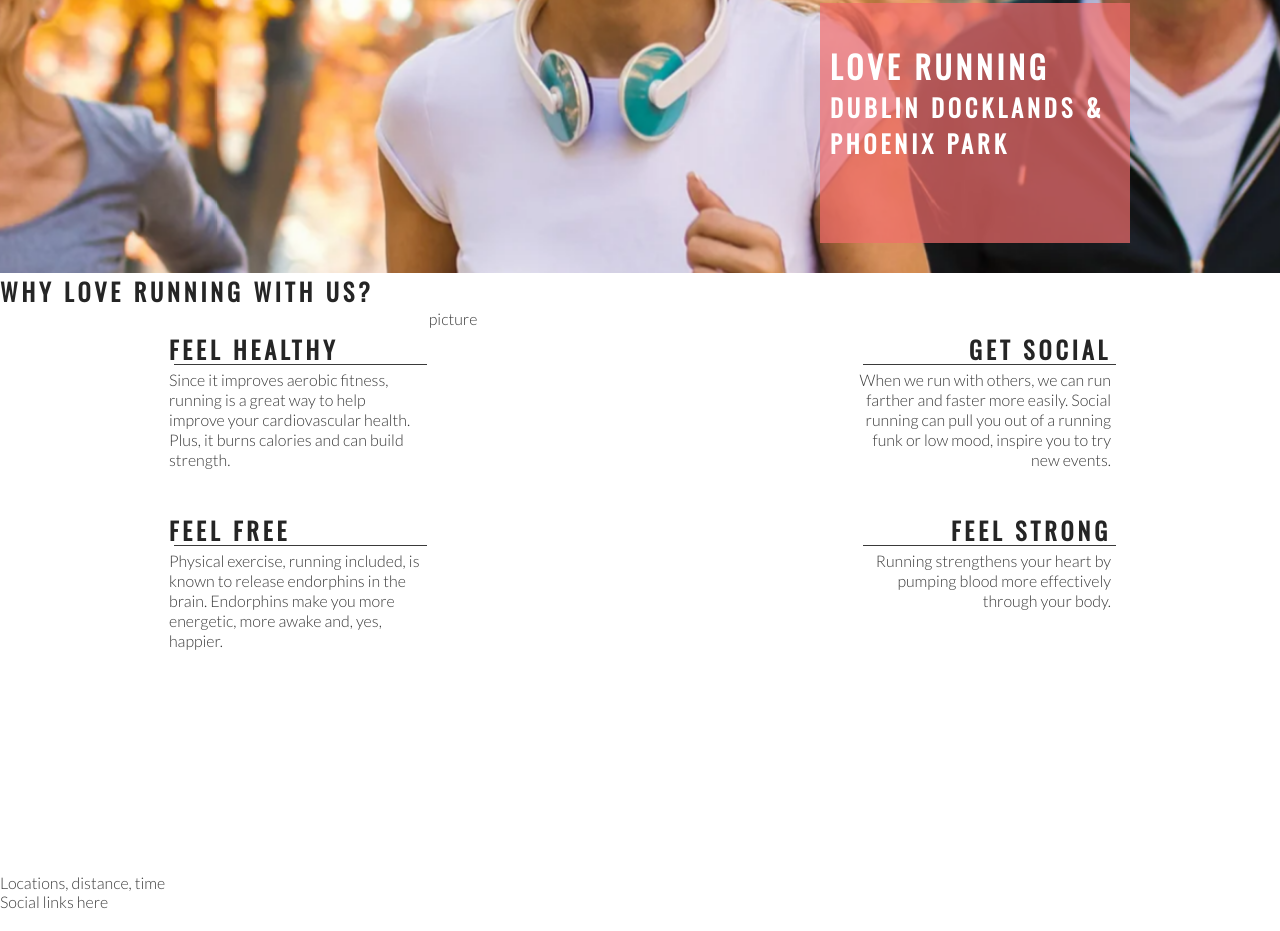
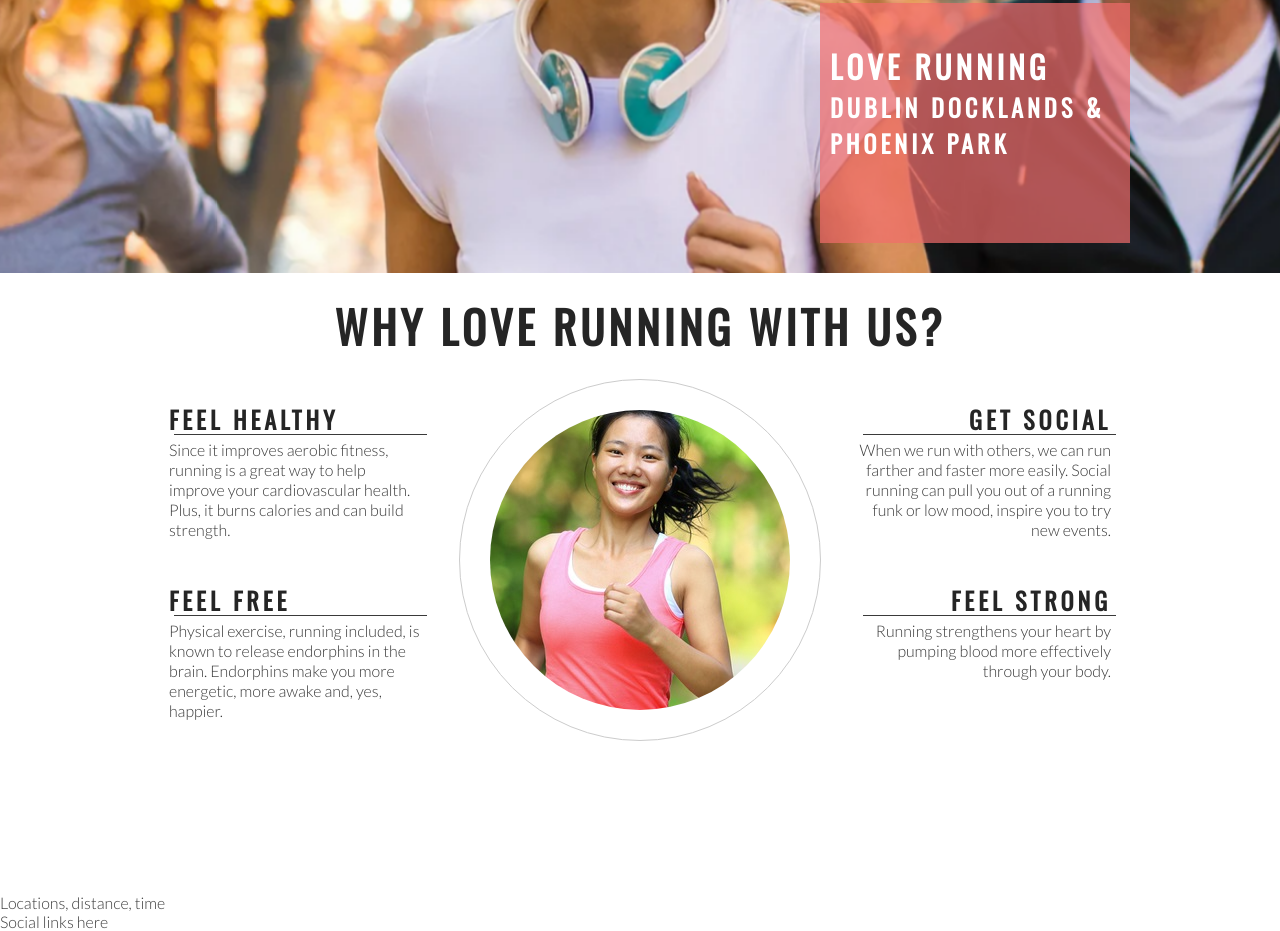
Before and after one commit to ndsurgenor/love-running, a plain HTML site: page index.html in a window 1280 px wide. Shown: the part 402-1333 px from the top of the page. Drawn offline with nearby package versions, Linux system fonts and the light colour scheme.

Commit message:
Add center circle image and styling

```diff
--- a/assets/css/style.css
+++ b/assets/css/style.css
@@ -166,3 +166,26 @@ hr {
 .right-about-heading p {
     text-align: right;
 }
+
+#welcome {
+    text-align: center;
+    margin: 20px 0;
+    font-size: 280%;
+}
+
+#circle-container {
+    width: 300px;
+    height: 300px;
+    padding: 30px;
+    border-style: solid;
+    border-color: #ccc;
+    border-width: 1px;
+    border-radius: 50%;
+    margin: 0 auto;
+}
+
+#circle-cover-bg {
+    background: url('../images/ethos-center-image.jpg') no-repeat center center;
+    height: 100%;
+    border-radius: 50%;
+}
--- a/index.html
+++ b/index.html
@@ -33,7 +33,7 @@
         </div>
     </section>
     <section id="club-ethos">
-        <h1>Why Love Running With Us?</h1>
+        <h2 id="welcome">Why Love Running With Us?</h2>
         <div id="left-about">
             <div class="left-about-heading">
                 <h2>Feel Healthy</h2>
@@ -70,7 +70,12 @@
                 </p>
             </div>
         </div>
-        <div id="center-about">picture</div>
+        <div id="center-about">
+            <div id="circle-container">
+                <div id="circle-cover-bg"></div>
+            </div>
+
+        </div>
     </section>
     <section>
         Locations, distance, time
```
Also changed, not shown: assets/images/ethos-center-image.jpg (added).
